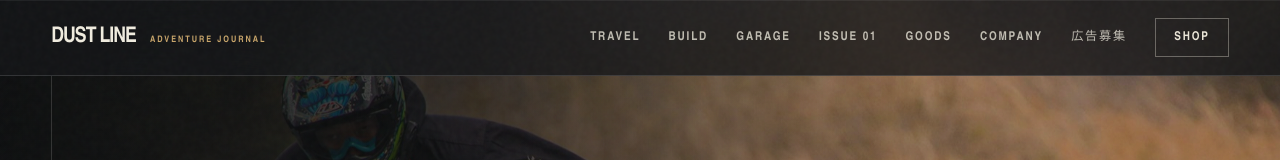
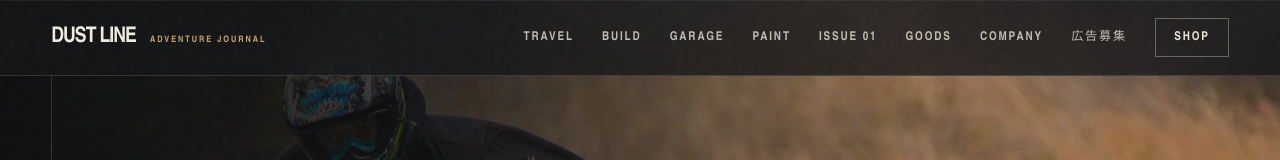
Before and after one commit to yuishoukai-ctrl/dust-line-site, a React (Vite) app: page / in a window 1280 px wide. Shown: the top 160 px of the page. Built offline with nearby package versions, Linux system fonts and the light colour scheme.

Commit message:
メインナビにPAINT導線を追加

```diff
--- a/src/main.jsx
+++ b/src/main.jsx
@@ -147,6 +147,7 @@ function Header({ currentPage = null }) {
         <a href={travelPagePath} aria-current={currentPage === 'travel' ? 'page' : undefined} onClick={() => setOpen(false)}>Travel</a>
         <a href={buildPagePath} aria-current={currentPage === 'build' ? 'page' : undefined} onClick={() => setOpen(false)}>Build</a>
         <a href={garagePagePath} aria-current={currentPage === 'garage' ? 'page' : undefined} onClick={() => setOpen(false)}>Garage</a>
+        <a href={paintPagePath} aria-current={currentPage === 'paint' ? 'page' : undefined} onClick={() => setOpen(false)}>Paint</a>
         <a href={sectionHref('issue')} onClick={() => setOpen(false)}>Issue 01</a>
         <a href={goodsPagePath} aria-current={currentPage === 'goods' ? 'page' : undefined} onClick={() => setOpen(false)}>Goods</a>
         <a href={companyPagePath} aria-current={currentPage === 'company' ? 'page' : undefined} onClick={() => setOpen(false)}>Company</a>
@@ -849,7 +850,7 @@ function Footer({ currentPage = null }) {
         <a href={travelPagePath} aria-current={currentPage === 'travel' ? 'page' : undefined}>Travel</a>
         <a href={buildPagePath} aria-current={currentPage === 'build' ? 'page' : undefined}>Build</a>
         <a href={garagePagePath} aria-current={currentPage === 'garage' ? 'page' : undefined}>Garage</a>
-        <a href={paintPagePath} aria-current={currentPage === 'paint' ? 'page' : undefined}>塗装依頼</a>
+        <a href={paintPagePath} aria-current={currentPage === 'paint' ? 'page' : undefined}>Paint</a>
         <a href={sectionHref('issue')}>Issue</a>
         <a href={goodsPagePath} aria-current={currentPage === 'goods' ? 'page' : undefined}>Goods</a>
         <a href={suzuriShopUrl} target="_blank" rel="noreferrer">Shop</a>
```
